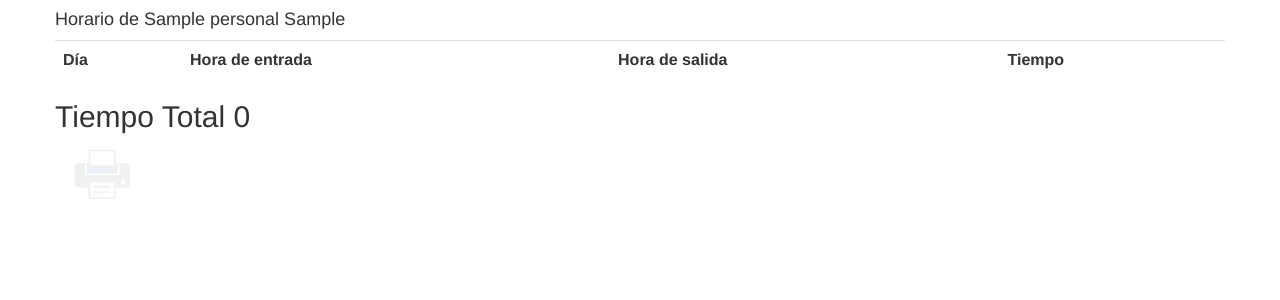
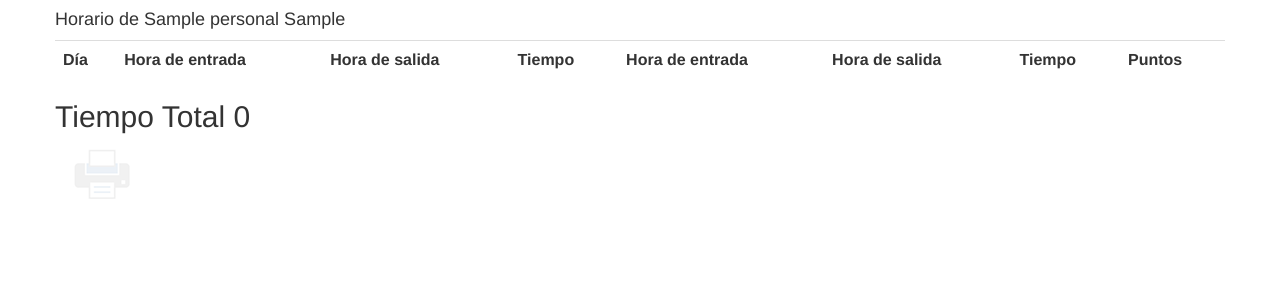
Before and after one commit to diegohdez90/veotek4.0, a PHP site: page /horario-personal.php?usuario=1 in a window 1280 px wide. Shown: the top 300 px of the page. Run offline with PHP 8.4, Linux system fonts and the light colour scheme; tables that the repository leaves empty or names only in its code hold one stand-in row (values such as "Sample post"); lists and menus that the app fills with data are empty.

Commit message:
Registro de entradas
Se analizó el estilo en cascada de la tabla principal de registro. Se
hizo fuente pequeña. Además se expandió la columna de la tabla.

```diff
--- a/horario-personal.php
+++ b/horario-personal.php
@@ -29,6 +29,10 @@ $usuario = $_GET['usuario'];
 						<th>Hora de entrada</th>
 						<th>Hora de salida</th>
 						<th>Tiempo</th>
+						<th>Hora de entrada</th>
+						<th>Hora de salida</th>
+						<th>Tiempo</th>
+						<th>Puntos</th>
 					</tr>
 					<?php
 						$usuario = $_GET['usuario'];
@@ -47,9 +51,24 @@ $usuario = $_GET['usuario'];
 							$tiempo = $rows['tiempo'];
 							echo "<td>".$tiempo."</td>";
 							$decimal = $rows['tiempo_decimal'];
-							if(!empty($decimal))
-							$total = $total + $decimal;
-							echo "<td>".$decimal."</td>";
+							$entrada = $rows['despues_entrada'];
+							echo "<td>".$entrada."</td>";
+							$salida = $rows['despues_salida'];
+							echo "<td>".$salida."</td>";
+							$despues_tiempo = $rows['despues_tiempo'];
+							echo "<td>".$despues_tiempo."</td>";
+							$despues_decimal = $rows['despues_tiempo_decimal'];
+							$total_dec = $rows['total_decimal'];
+							$en_dia = 0;
+							if(!empty($decimal)){
+								$total = $total + $decimal;
+								$en_dia = $en_dia + $decimal;
+								if(!empty($despues_decimal)){
+								$total = $total + $despues_decimal;
+								$en_dia = $en_dia + $despues_decimal;
+								}
+							}
+							echo "<td>".$en_dia."</td>";
 							echo "</tr>";
 						}
 
--- a/registrar.php
+++ b/registrar.php
@@ -156,7 +156,7 @@
 			}
 
 
-			$insertar_salida = "UPDATE horario SET hora_salida='$hora',tiempo='$tiempo',tiempo_decimal='$res' WHERE personal_idpersonal='$clave' and hora_entrada = '$hora_entrada'";
+			$insertar_salida = "UPDATE horario SET hora_salida='$hora',tiempo='$tiempo',tiempo_decimal='$res',total='$tiempo',total_decimal='$res' WHERE personal_idpersonal='$clave' and hora_entrada = '$hora_entrada'";
 			$result = mysql_query($insertar_salida,$conexion);
 			if($result){
 							echo "<META HTTP-EQUIV='REFRESH' CONTENT='3;URL=index.php'>
```
Also changed, not shown: css/main.css (+19 -2 lines), index.php (+4 -4 lines).
